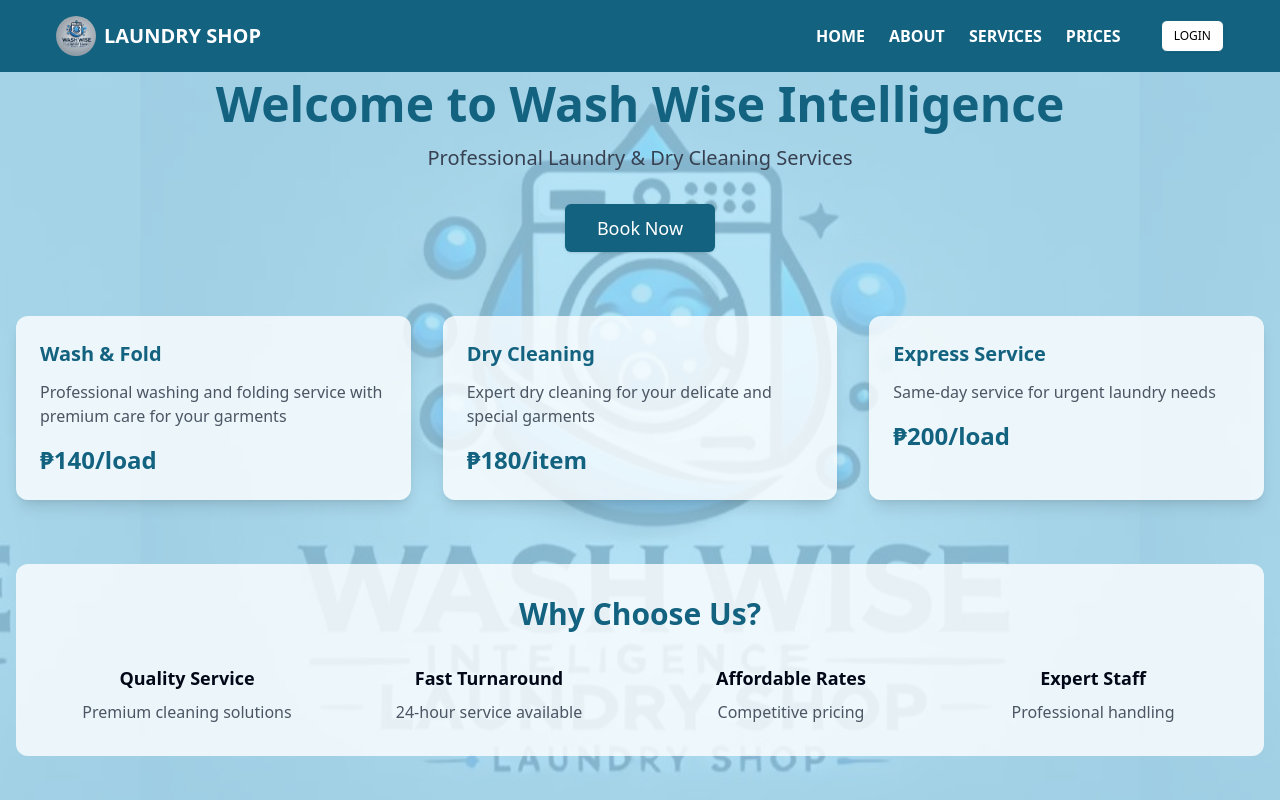
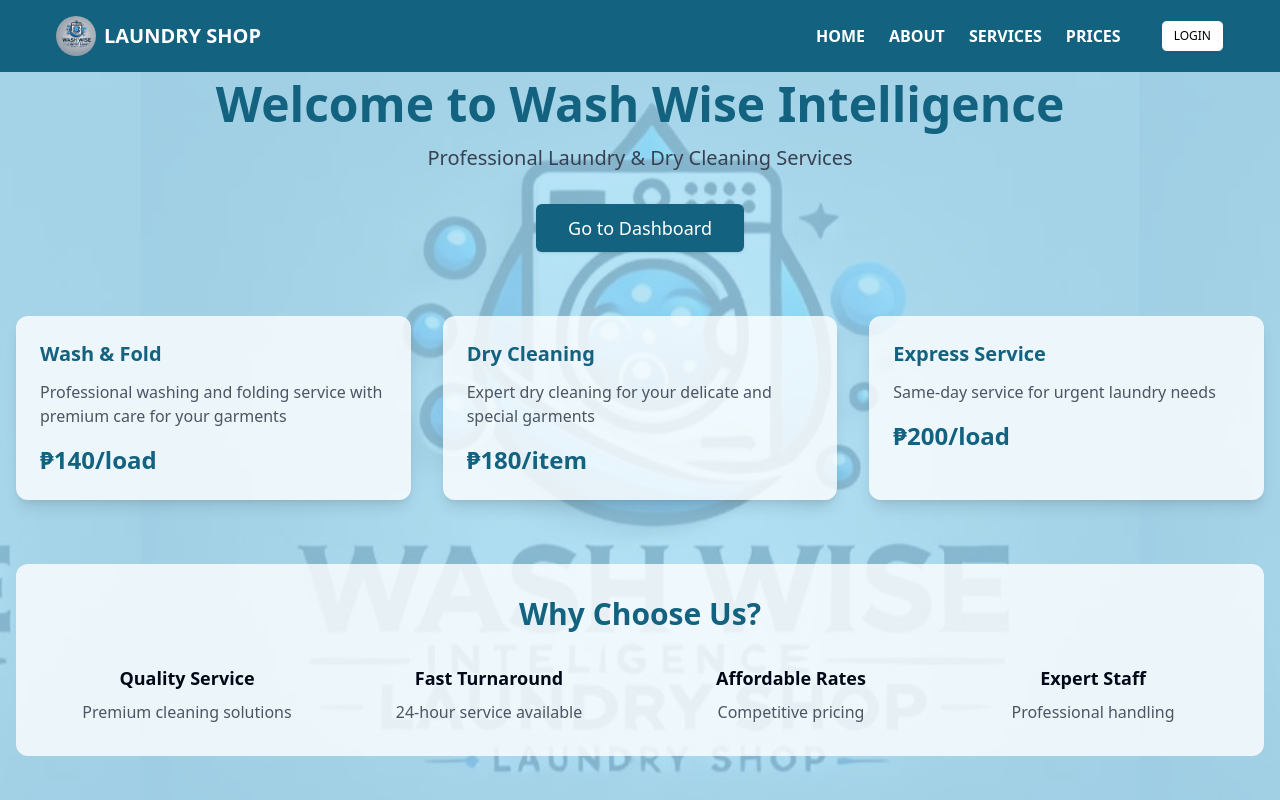
Before and after one commit to cLeAr2468/Laundry-system, a React (Vite) app in the folder laundry-ms/: page / in a window 1280 px wide. Shown: the top 800 px of the page. Built offline with nearby package versions, Linux system fonts and the light colour scheme.

Commit message:
dashboard button

```diff
--- a/laundry-ms/src/components/layout/Home.jsx
+++ b/laundry-ms/src/components/layout/Home.jsx
@@ -1,6 +1,6 @@
 import React from "react";
 import { Button } from "@/components/ui/button";
-
+import { Link } from 'react-router-dom';
 const Home = () => {
     return (
         <div className="min-h-screen bg-cover bg-center"
@@ -20,9 +20,11 @@ const Home = () => {
                         <p className="text-xl text-gray-700 mb-8">
                             Professional Laundry & Dry Cleaning Services
                         </p>
+                        <Link to="/dashboard">
                         <Button className="bg-[#126280] text-white px-8 py-6 text-lg hover:bg-[#126280]/90">
-                            Book Now
+                            Go to Dashboard
                         </Button>
+                        </Link>
                     </div>
 
                     {/* Services Section */}
```
